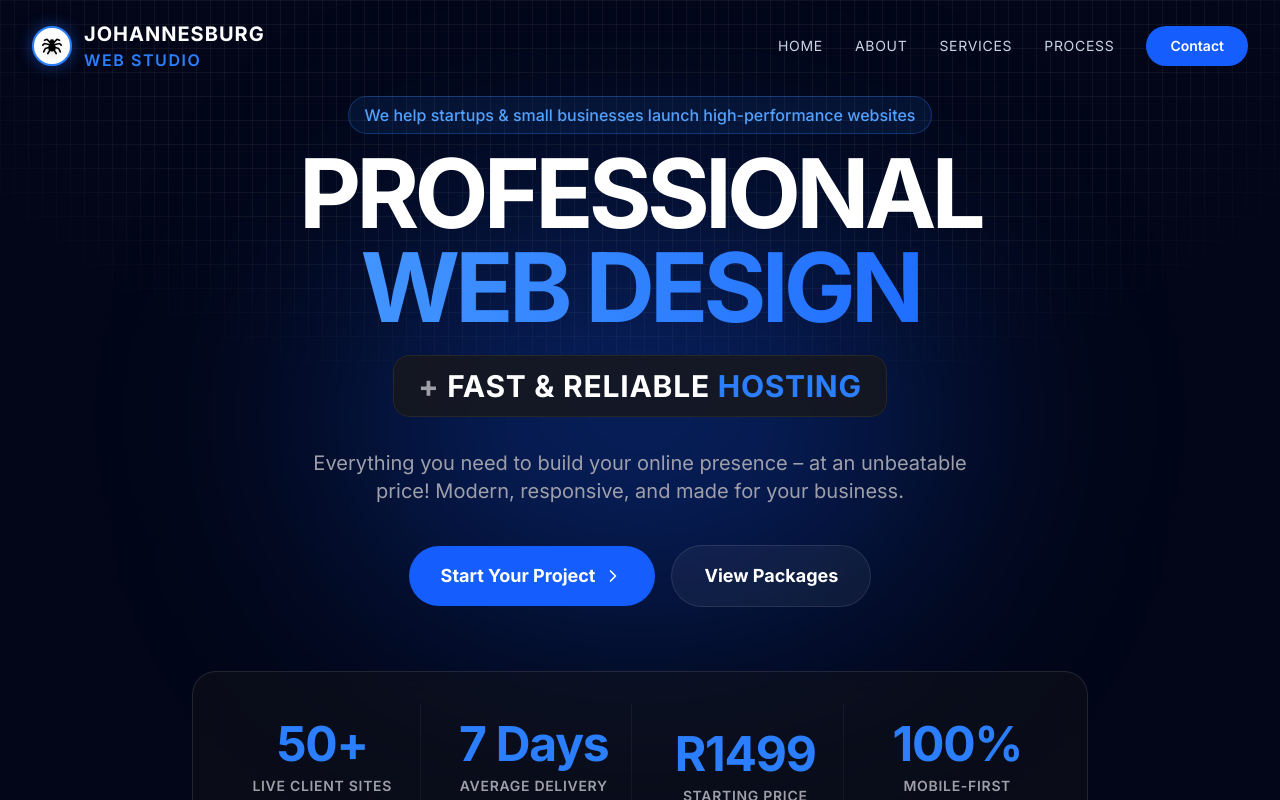
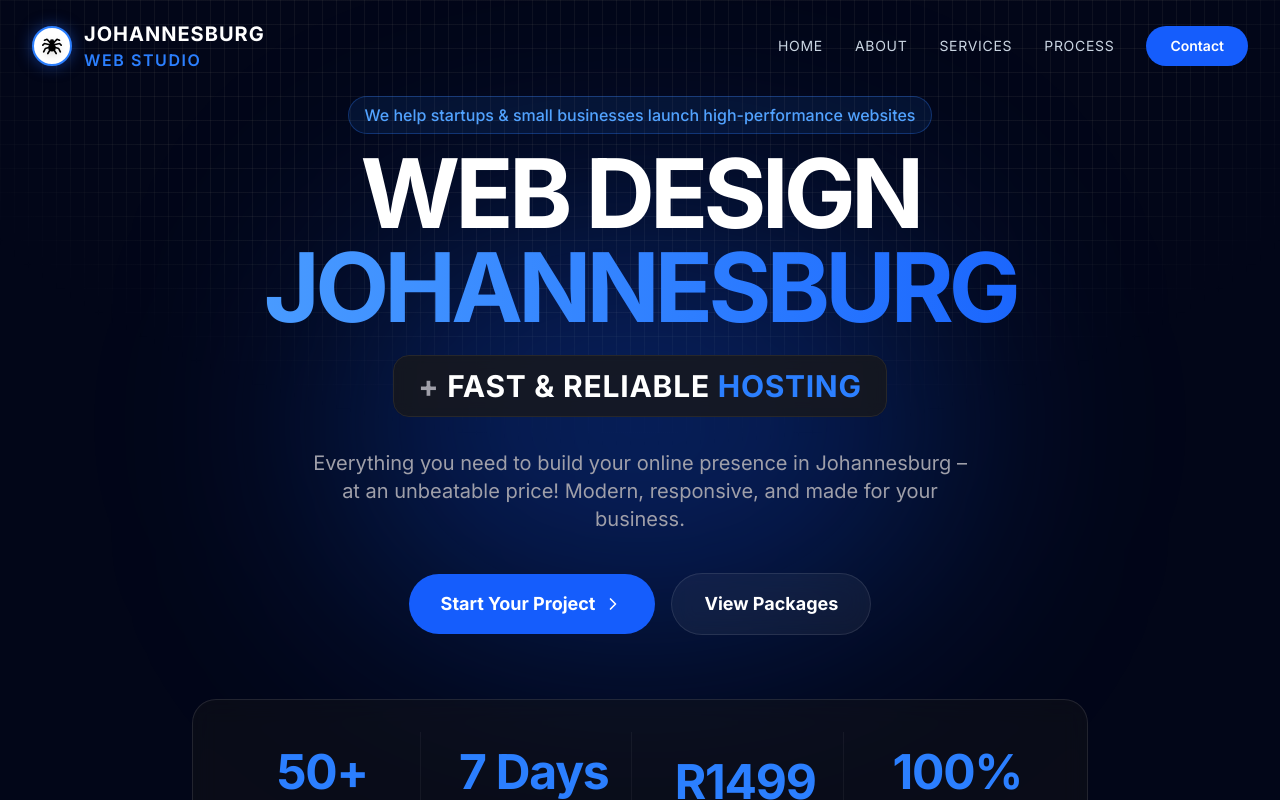
Before and after one commit to TobyMohale/Johannesburg-Web-Studio-, a React (Vite) app: page / in a window 1280 px wide. Shown: the top 800 px of the page. Built offline with nearby package versions, Linux system fonts and the light colour scheme.

Commit message:
refactor: update SEO and canonical site URL
Improve search engine visibility with targeted keywords and update the site canonical URL to non-www.

```diff
--- a/index.html
+++ b/index.html
@@ -5,18 +5,18 @@
     <meta name="viewport" content="width=device-width, initial-scale=1.0" />
     <link rel="icon" type="image/png" href="https://res.cloudinary.com/dagphoc0j/image/upload/v1782996223/jhbwebstudio_logo1_doqwew.png" />
     <link rel="shortcut icon" type="image/png" href="https://res.cloudinary.com/dagphoc0j/image/upload/v1782996223/jhbwebstudio_logo1_doqwew.png" />
-    <title>Johannesburg Web Studio | Premium Web Design & Hosting</title>
-    <meta name="description" content="Professional, mobile-first web design and lightning-fast hosting in South Africa. Get your high-converting business website today." />
+    <title>Web Design Johannesburg | Affordable Business Websites – Johannesburg Web Studio</title>
+    <meta name="description" content="Affordable, mobile-first website design for small businesses in Johannesburg. Custom sites delivered fast, with hosting included." />
 
     <meta name="robots" content="index, follow" />
     <meta name="author" content="Johannesburg Web Studio" />
     <meta name="keywords" content="web design Johannesburg, web hosting South Africa, website builder, cheap web design, professional web design, SEO, small business websites" />
-    <link rel="canonical" href="https://www.johannesburgwebstudio.co.za/" />
+    <link rel="canonical" href="https://johannesburgwebstudio.co.za/" />
 
     <!-- Open Graph / Facebook / WhatsApp -->
     <meta property="og:type" content="website" />
-    <meta property="og:title" content="Johannesburg Web Studio | Premium Web Design & Hosting" />
-    <meta property="og:description" content="Professional, mobile-first web design and lightning-fast hosting in South Africa. Get your high-converting business website today." />
+    <meta property="og:title" content="Web Design Johannesburg | Affordable Business Websites – Johannesburg Web Studio" />
+    <meta property="og:description" content="Affordable, mobile-first website design for small businesses in Johannesburg. Custom sites delivered fast, with hosting included." />
     <meta property="og:image" content="https://res.cloudinary.com/dagphoc0j/image/upload/v1782576337/Screenshot_2026-06-27_180129_vhd77l.png" />
     <meta property="og:image:secure_url" content="https://res.cloudinary.com/dagphoc0j/image/upload/v1782576337/Screenshot_2026-06-27_180129_vhd77l.png" />
     <meta property="og:image:type" content="image/png" />
@@ -25,20 +25,20 @@
 
     <!-- Twitter -->
     <meta name="twitter:card" content="summary_large_image" />
-    <meta name="twitter:title" content="Johannesburg Web Studio | Premium Web Design & Hosting" />
-    <meta name="twitter:description" content="Professional, mobile-first web design and lightning-fast hosting in South Africa. Get your high-converting business website today." />
+    <meta name="twitter:title" content="Web Design Johannesburg | Affordable Business Websites – Johannesburg Web Studio" />
+    <meta name="twitter:description" content="Affordable, mobile-first website design for small businesses in Johannesburg. Custom sites delivered fast, with hosting included." />
     <meta name="twitter:image" content="https://res.cloudinary.com/dagphoc0j/image/upload/v1782576337/Screenshot_2026-06-27_180129_vhd77l.png" />
 
     <!-- Schema.org JSON-LD -->
     <script type="application/ld+json">
       {
         "@context": "https://schema.org",
-        "@type": "WebDesignCompany",
+        "@type": "ProfessionalService",
         "name": "Johannesburg Web Studio",
-        "url": "https://www.johannesburgwebstudio.co.za/",
+        "url": "https://johannesburgwebstudio.co.za/",
         "logo": "https://res.cloudinary.com/dagphoc0j/image/upload/v1782996223/jhbwebstudio_logo1_doqwew.png",
         "image": "https://res.cloudinary.com/dagphoc0j/image/upload/v1782576337/Screenshot_2026-06-27_180129_vhd77l.png",
-        "description": "Professional, mobile-first web design and lightning-fast hosting in South Africa. Get your high-converting business website today.",
+        "description": "Affordable, mobile-first website design for small businesses in Johannesburg. Custom sites delivered fast, with hosting included.",
         "telephone": "+27648297643",
         "address": {
           "@type": "PostalAddress",
@@ -46,7 +46,11 @@
           "addressRegion": "Gauteng",
           "addressCountry": "ZA"
         },
-        "priceRange": "ZAR"
+        "areaServed": {
+          "@type": "City",
+          "name": "Johannesburg"
+        },
+        "priceRange": "R1499 - R10000"
       }
     </script>
   </head>
--- a/src/components/Hero.tsx
+++ b/src/components/Hero.tsx
@@ -26,9 +26,9 @@ export const Hero = () => {
           transition={{ duration: 0.5, delay: 0.1 }}
           className="text-5xl md:text-7xl lg:text-8xl font-black text-white tracking-tighter uppercase leading-[0.9] mb-6"
         >
-          Professional
+          Web Design
           <span className="block text-transparent bg-clip-text bg-gradient-to-r from-blue-400 to-blue-600 mt-2">
-            Web Design
+            Johannesburg
           </span>
         </motion.h1>
 
@@ -49,7 +49,7 @@ export const Hero = () => {
           transition={{ duration: 0.5, delay: 0.3 }}
           className="text-lg md:text-xl text-zinc-400 max-w-2xl mx-auto mb-10"
         >
-          Everything you need to build your online presence – at an unbeatable price! Modern, responsive, and made for your business.
+          Everything you need to build your online presence in Johannesburg – at an unbeatable price! Modern, responsive, and made for your business.
         </motion.p>
 
         <motion.div
```
Also changed, not shown: public/robots.txt, 1 other file (tests, documents, lock files or other folders).
